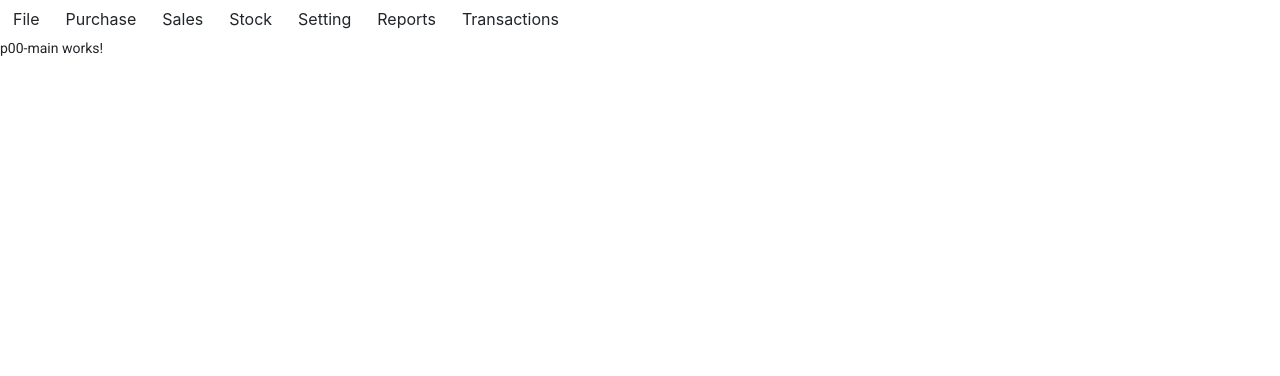
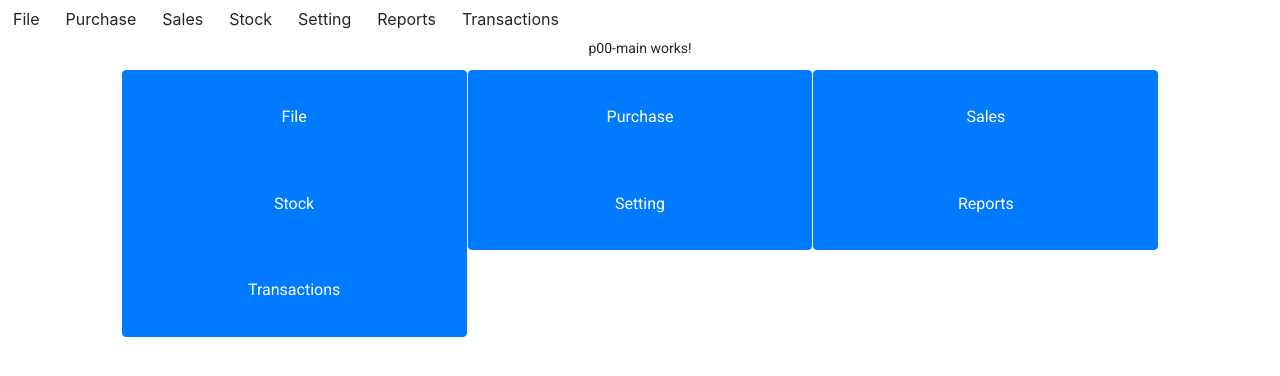
Before and after one commit to GunPkate/ng_erp, an Angular app: page / in a window 1280 px wide. Shown: the top 376 px of the page. Built offline with nearby package versions, Linux system fonts and the light colour scheme.

Commit message:
create main page module and main page grid

```diff
--- a/src/app/app.module.ts
+++ b/src/app/app.module.ts
@@ -9,6 +9,7 @@ import { NavbarComponent } from "../components/navbar/navbar.component";
 import { RouterModule, Routes } from '@angular/router';
 import { P01SalesComponent } from 'src/pages/p01-sales/p01-sales.component';
 import { P00MainComponent } from 'src/pages/p00-main/p00-main.component';
+import { P00MainModule } from 'src/pages/p00-main/p00-main.module';
 
 const routes :Routes = [
   {path:'',component: P00MainComponent},
@@ -25,6 +26,7 @@ const routes :Routes = [
     BrowserModule,
     NavbarModule,
     ButtonMenuComponent,
+    P00MainModule,
     RouterModule.forRoot(routes),
     BrowserAnimationsModule,
   ],
--- /dev/null
+++ b/src/components/main-page-grid/main-page-grid.component.html
@@ -0,0 +1,3 @@
+<mat-grid-list cols="3" rowHeight="4:1">
+    <mat-grid-tile class="d-flex justify-content-between btn btn-primary" *ngFor="let i of btnImport"> {{i.title}} </mat-grid-tile>
+</mat-grid-list>
--- /dev/null
+++ b/src/components/main-page-grid/main-page-grid.component.ts
@@ -0,0 +1,21 @@
+import { NgFor } from '@angular/common';
+import { Component, Input, OnInit } from '@angular/core';
+import { MatGridListModule } from '@angular/material/grid-list';
+
+
+@Component({
+  selector: 'app-main-page-grid',
+  standalone: true,
+  imports: [MatGridListModule, NgFor],
+  templateUrl: './main-page-grid.component.html',
+  styleUrls: ['./main-page-grid.component.css']
+})
+export class MainPageGridComponent implements OnInit {
+
+  constructor() { }
+  @Input() btnImport?: any
+
+  ngOnInit(): void {
+  }
+
+}
--- a/src/pages/p00-main/p00-main.component.html
+++ b/src/pages/p00-main/p00-main.component.html
@@ -1 +1,8 @@
-<p>p00-main works!</p>
+<div class="d-flex justify-content-center">
+    <p>p00-main works!</p>
+</div>
+<div class="d-flex justify-content-center">
+    <div class="col-10">
+        <app-main-page-grid [btnImport]="btnImport" ></app-main-page-grid>
+    </div>
+</div>
--- a/src/pages/p00-main/p00-main.component.ts
+++ b/src/pages/p00-main/p00-main.component.ts
@@ -1,4 +1,5 @@
 import { Component, OnInit } from '@angular/core';
+import { AllBtn } from 'src/constant/AllBtn';
 
 @Component({
   selector: 'app-p00-main',
@@ -8,8 +9,9 @@ import { Component, OnInit } from '@angular/core';
 export class P00MainComponent implements OnInit {
 
   constructor() { }
+  btnImport = AllBtn
+  ngOnInit(): void {
 
-  ngOnInit(): void {
   }
 
 }
```
Also changed, not shown: src/pages/p00-main/p00-main.module.ts (added, +22 -0 lines), src/components/main-page-grid/main-page-grid.component.css (added), 1 other file (tests, documents, lock files or other folders).
